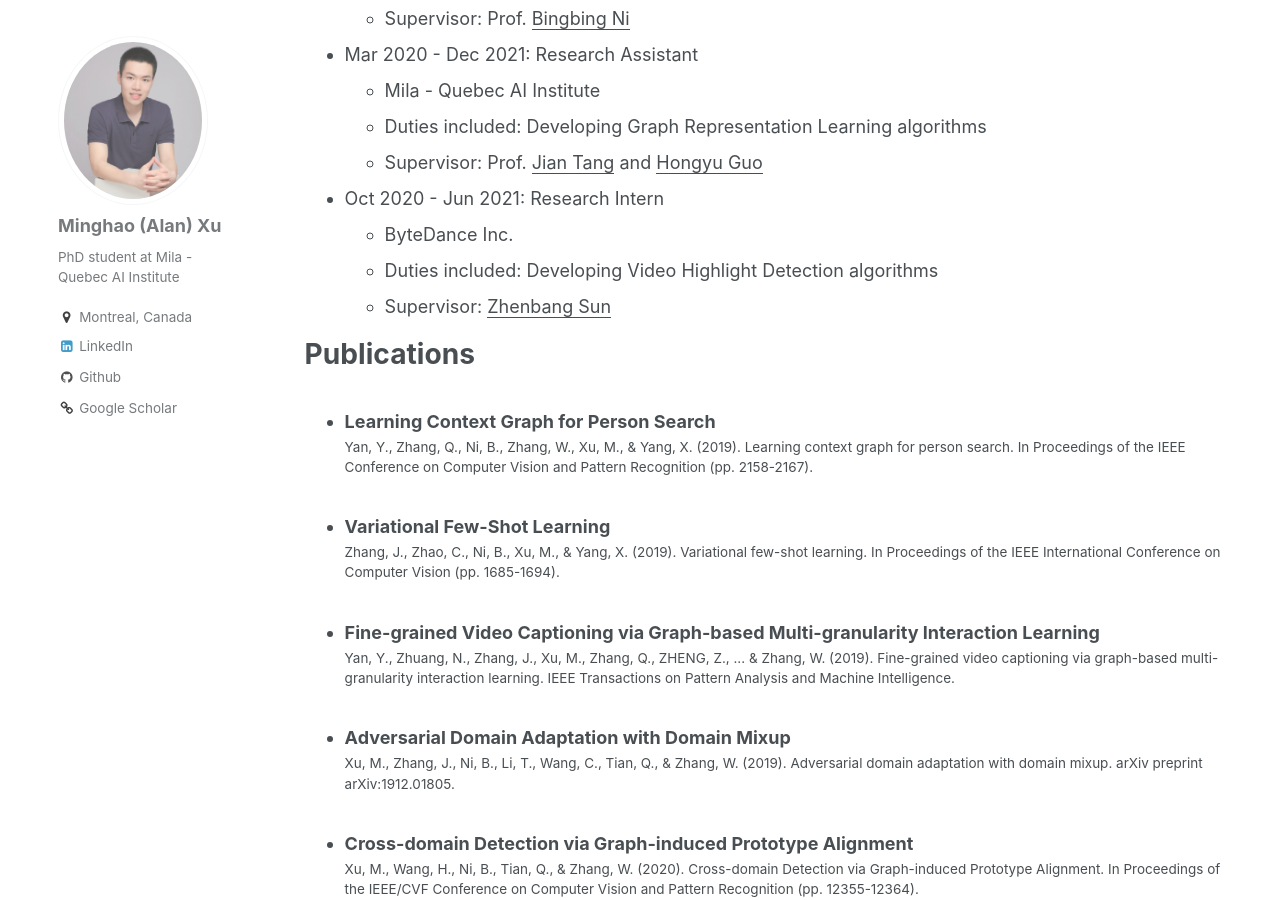
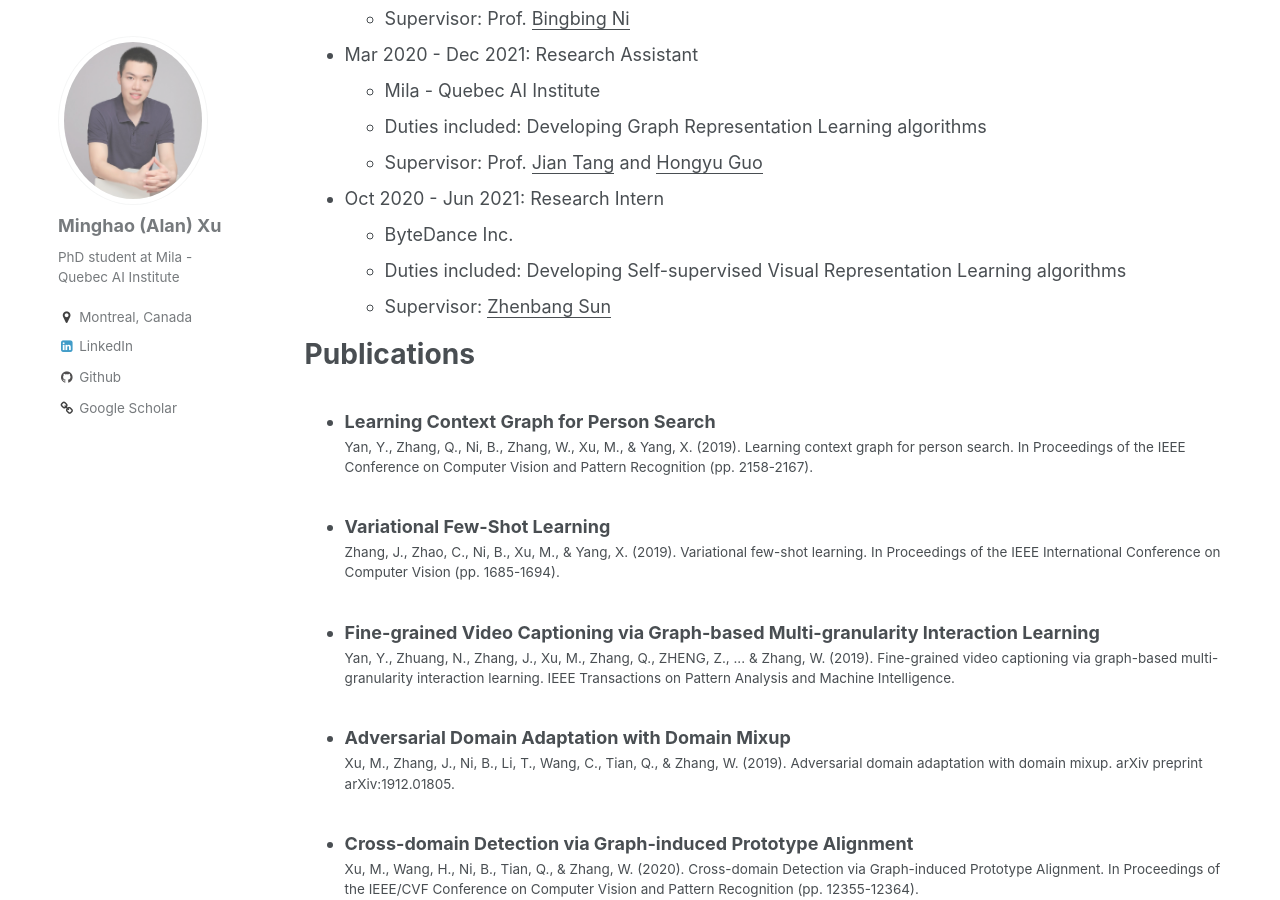
Before and after one commit to ChrisAllenMing/ChrisAllenMing.github.io, a Jekyll site: the page built from _pages/cv.md, in a window 1280 px wide and 900 px high, scrolled down 484 px. Built offline with Jekyll 4.4.1, drawn with Linux system fonts in a browser that asks for light colours.

Commit message:
Revise CV

```diff
--- a/_pages/cv.md
+++ b/_pages/cv.md
@@ -29,7 +29,7 @@ Work experience
 
 * Oct 2020 - Jun 2021: Research Intern
   * ByteDance Inc.
-  * Duties included: Developing Video Highlight Detection algorithms
+  * Duties included: Developing Self-supervised Visual Representation Learning algorithms
   * Supervisor: <a href="https://www.linkedin.com/in/zhenbang-sun-11581439/"><u>Zhenbang Sun</u>
 
 <!--
```
